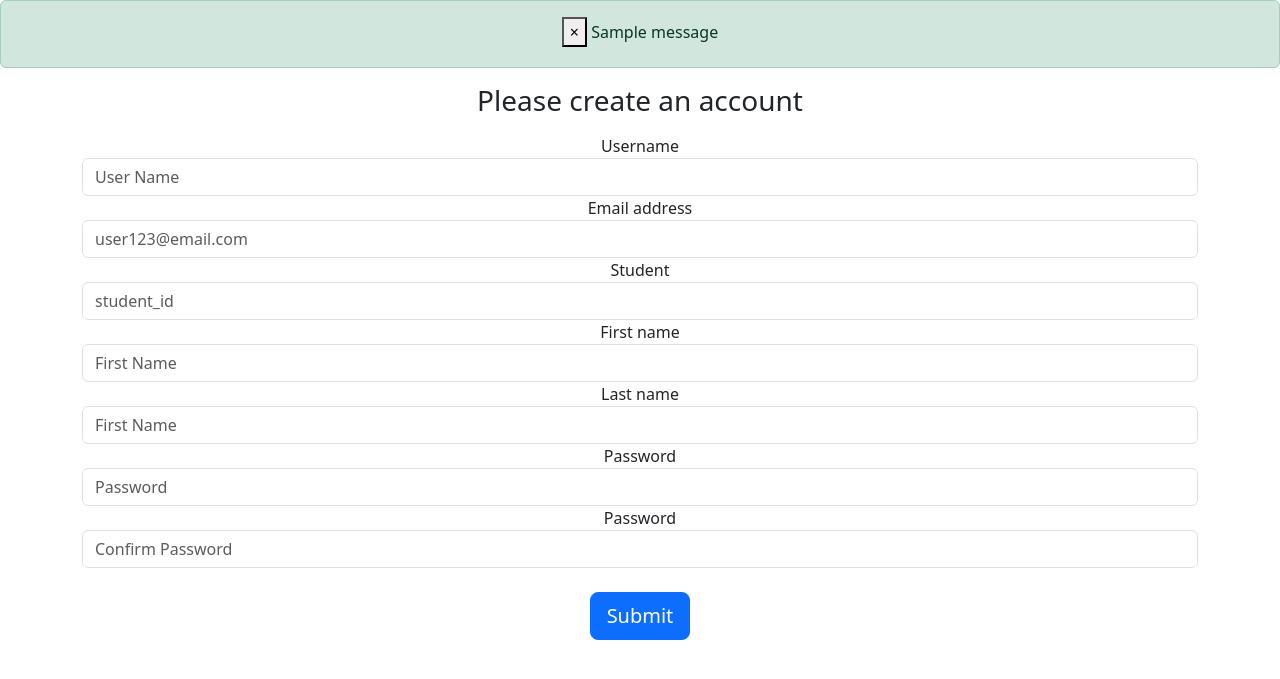
After one commit to spencerbbrian/portfolio, a Flask app: template golden-heights/gh_app/goldenheights/templates/gh-register.html in a window 1280 px wide. The commit adds this page. Shown: the top 679 px of the page. Run offline with Flask 3, Linux system fonts and the light colour scheme; the template is opened without the code that fills it, so the values that code supplies are empty, except form fields; tables that the repository leaves empty hold one stand-in row (values such as "Sample post"); one stand-in notice (Sample message) is shown; form fields are guessed from the names that the template uses.

Commit message:
user creation complete

```diff
--- a/golden-heights/gh_app/goldenheights/models.py
+++ b/golden-heights/gh_app/goldenheights/models.py
@@ -1,12 +1,14 @@
 from goldenheights import db, bcrypt
+from flask_login import UserMixin
 
-class User(db.Model):
+class User(db.Model, UserMixin):
     id = db.Column(db.Integer(),primary_key=True)
+    username = db.Column(db.String(length=30),nullable=False,unique=True)
     student_id = db.Column(db.String(length=30),nullable=False,unique=True)
     email_address = db.Column(db.String(length=50),nullable=False,unique=True)
     password_hash = db.Column(db.String(length=60),nullable=False)
     first_name = db.Column(db.String(length=20),nullable=False)
-    last_name = db.Column(db.String(length=20))
+    last_name = db.Column(db.String(length=20),nullable=False)
 
     @property
     def password(self):
--- a/golden-heights/gh_app/goldenheights/templates/gh-base.html
+++ b/golden-heights/gh_app/goldenheights/templates/gh-base.html
@@ -17,7 +17,18 @@
 <body>
 
     <!-- Insert Navbar here should be lime green, gold, grey and black-->
-
+      {% with messages = get_flashed_messages(with_categories=true) %}
+        {% if messages %}
+          {% for category, message in messages %}
+            <div class="alert alert-{{ category }}">
+              <button type="button" class="m1-2 mb-1 close" data-dismiss="alert" aria-label="Close">
+                <span aria-hidden="true">&times;</span>
+              </button>
+              {{ message }}
+            </div>
+          {% endfor %}
+        {% endif%}
+      {% endwith %}
     <!-- Insert Flash Messages here -->
 
     <!-- Page Content -->
--- /dev/null
+++ b/golden-heights/gh_app/goldenheights/templates/gh-register.html
@@ -0,0 +1,41 @@
+{% extends 'gh-base.html' %}
+{% block title %}
+Register
+{% endblock %}
+
+{% block content %}
+<body class="text-center">
+<div class="container">
+    <form method="POST" class="form-register">
+        {{ form.hidden_tag() }}
+        <h3 class="register-h3 mb-3 font-weight-normal"> Please create an account</h3>
+        {{ form.username.label() }}
+        {{ form.username(class="form-control", placeholder="User Name") }}
+
+        {{ form.email_address.label() }}
+        {{ form.email_address(class="form-control", placeholder="user123@email.com")}}
+
+        {{ form.student_id.label() }}
+        {{ form.student_id(class="form-control", placeholder="student_id")}}
+
+        {{ form.first_name.label() }}
+        {{ form.first_name(class="form-control", placeholder="First Name")}}
+
+        {{ form.last_name.label() }}
+        {{ form.last_name(class="form-control", placeholder="First Name")}}
+
+        {{ form.password1.label() }}
+        {{ form.password1(class="form-control", placeholder="Password")}}
+
+        {{ form.password2.label() }}
+        {{ form.password2(class="form-control", placeholder="Confirm Password")}}
+        <br>
+        <!-- <div class="checkbox mb-3">
+            <h6>Already have an account</h6>
+            <a class="btn btn-sm btn-secondary" href="{{ url_for('login_page') }}"> Login</a>
+        </div> -->
+        {{ form.submit(class="btn btn-lg btn-block btn-primary")}}
+    </form>
+</div>
+</body>
+{% endblock %}
```
Also changed, not shown: golden-heights/gh_app/goldenheights/forms.py (added, +34 -0 lines), golden-heights/gh_app/goldenheights/routes.py (+37 -1 lines), golden-heights/gh_app/instance/goldenheights.db.
